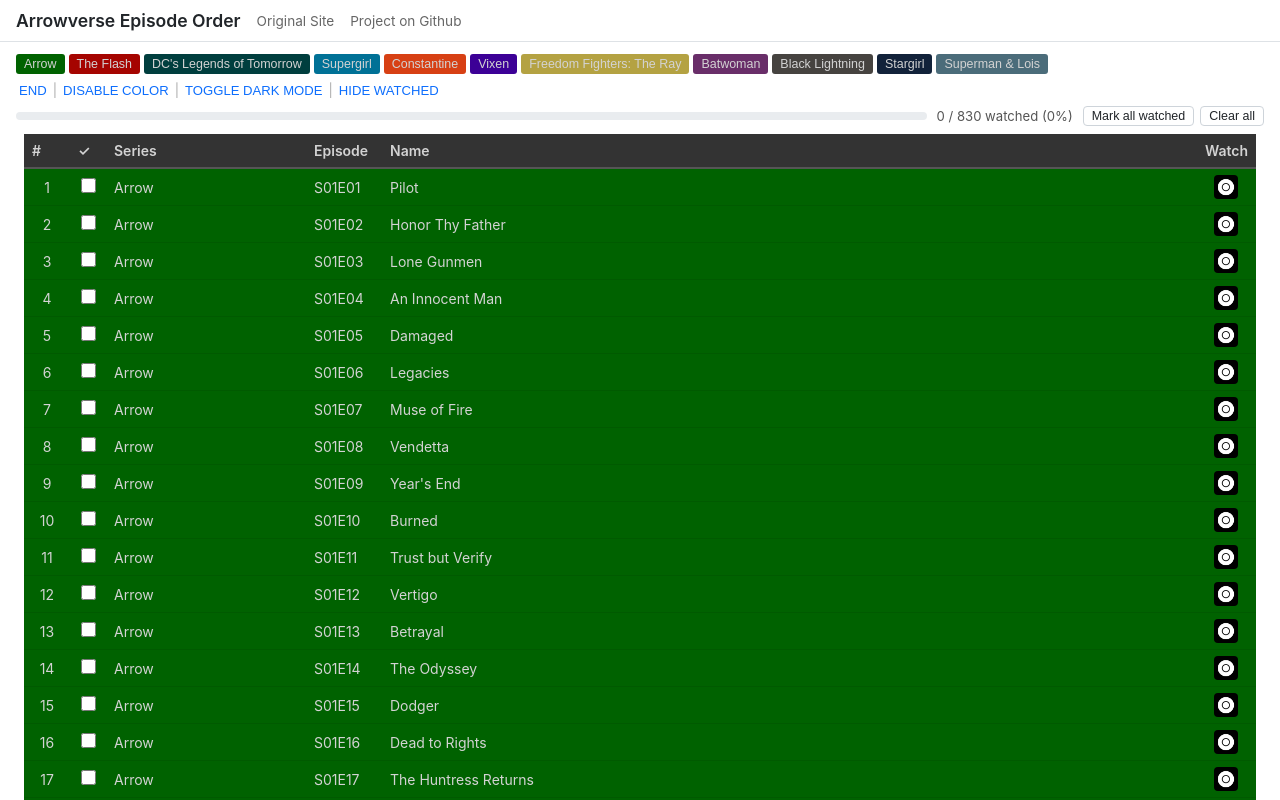
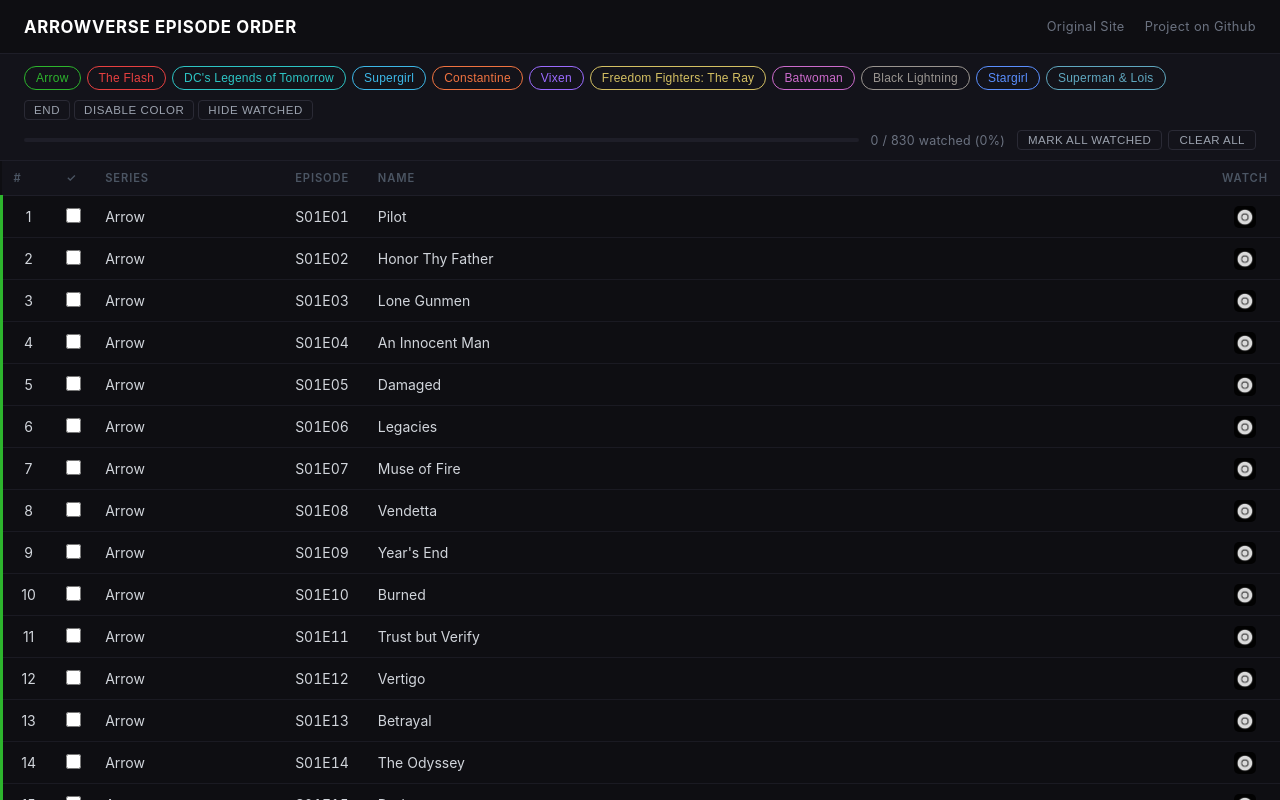
Before and after one commit to ayurisich/arrowverse-watchlist, a React (Vite) app: page / in a window 1280 px wide. Built offline with nearby package versions, Linux system fonts and the light colour scheme.

Commit message:
Premium streaming redesign: dark UI, accent borders, outlined pills

```diff
--- a/src/App.css
+++ b/src/App.css
@@ -7,13 +7,8 @@
 body {
   font-family: -apple-system, BlinkMacSystemFont, 'Segoe UI', Roboto, sans-serif;
   font-size: 14px;
-  color: #212529;
-  background: #fff;
-}
-
-body.dark-mode {
-  background: #2a2a2a;
-  color: #d3d3d3;
+  background: #0e0e12;
+  color: #e5e5e5;
 }
 
 .app {
@@ -23,159 +18,162 @@
   overflow: hidden;
 }
 
-/* Navbar */
+/* ── Navbar ─────────────────────────────────────────── */
 .navbar {
   display: flex;
   align-items: center;
-  padding: 10px 16px;
-  border-bottom: 1px solid #dee2e6;
-  gap: 16px;
-  flex-wrap: wrap;
-}
-
-.dark-mode .navbar {
-  border-color: #444;
-}
-
-.dark-mode .controls-wrap {
-  background: #2a2a2a;
+  padding: 0 24px;
+  height: 54px;
+  background: #0e0e12;
+  border-bottom: 1px solid #1e1e28;
+  flex-shrink: 0;
+  gap: 24px;
 }
 
 .navbar-brand {
-  font-size: 1.1rem;
-  font-weight: 600;
+  font-size: 1.05rem;
+  font-weight: 700;
+  letter-spacing: 0.04em;
+  text-transform: uppercase;
+  color: #fff;
   white-space: nowrap;
 }
 
 .navbar-links {
   display: flex;
-  gap: 16px;
+  gap: 20px;
+  margin-left: auto;
 }
 
 .navbar-links a {
-  color: #666;
+  color: #6b7280;
   text-decoration: none;
-  font-size: 0.85rem;
+  font-size: 0.8rem;
+  letter-spacing: 0.03em;
+  transition: color 0.15s;
 }
 
 .navbar-links a:hover {
-  text-decoration: underline;
+  color: #d1d5db;
 }
 
-.dark-mode .navbar-links a {
-  color: #aaa;
-}
-
-/* Controls */
+/* ── Controls strip ─────────────────────────────────── */
 .controls-wrap {
-  padding: 12px 16px 0;
-  background: #fff;
-  z-index: 1;
+  background: #13131a;
+  border-bottom: 1px solid #1e1e28;
+  padding: 12px 24px 10px;
+  flex-shrink: 0;
 }
 
 .filter-row {
   display: flex;
-  gap: 12px;
+  gap: 10px;
   align-items: flex-start;
   flex-wrap: wrap;
-  margin-bottom: 8px;
+  margin-bottom: 10px;
 }
 
 .series-filter {
   display: flex;
   flex-wrap: wrap;
-  gap: 4px;
+  gap: 6px;
   flex: 1;
 }
 
 .series-btn {
-  padding: 3px 8px;
-  border: none;
-  border-radius: 3px;
+  padding: 4px 11px;
+  border-radius: 20px;
   cursor: pointer;
-  font-size: 0.78rem;
-  color: #d3d3d3;
-  opacity: 1;
-  transition: opacity 0.15s;
+  font-size: 0.75rem;
+  font-weight: 500;
+  letter-spacing: 0.02em;
+  background: transparent;
+  border: 1.5px solid currentColor;
+  transition: opacity 0.15s, background 0.15s;
   white-space: nowrap;
 }
 
-.series-btn.excluded {
-  opacity: 0.3;
-  text-decoration: line-through;
+.series-btn:hover {
+  background: rgba(255,255,255,0.06);
 }
 
+.series-btn.excluded {
+  opacity: 0.2;
+}
 
-/* Toggle row */
+/* Series pill colors */
+.series-btn.arrow           { color: #2db52d; }
+.series-btn.flash           { color: #e84040; }
+.series-btn.legends         { color: #2dc5c5; }
+.series-btn.supergirl       { color: #3db8e8; }
+.series-btn.constantine     { color: #f07340; }
+.series-btn.vixen           { color: #9b6bff; }
+.series-btn.freedom-fighters{ color: #d4c063; }
+.series-btn.batwoman        { color: #cc6bcc; }
+.series-btn.black-lightning { color: #9a9590; }
+.series-btn.stargirl        { color: #5a8fff; }
+.series-btn.superman-and-lois { color: #60a8c0; }
+
+/* ── Toolbar row ─────────────────────────────────────── */
 .toggle-row {
   display: flex;
-  gap: 2px;
+  gap: 4px;
   align-items: center;
   flex-wrap: wrap;
-  margin-bottom: 8px;
-  font-size: 0.82rem;
+  margin-bottom: 10px;
 }
 
 .toggle-link {
   background: none;
-  border: none;
+  border: 1px solid #2a2a35;
+  border-radius: 4px;
   cursor: pointer;
-  color: #0d6efd;
-  padding: 0 3px;
-  font-size: 0.82rem;
-  text-decoration: none;
+  color: #9ca3af;
+  padding: 3px 9px;
+  font-size: 0.72rem;
+  font-weight: 500;
+  letter-spacing: 0.05em;
+  text-transform: uppercase;
+  transition: color 0.15s, border-color 0.15s, background 0.15s;
 }
 
 .toggle-link:hover {
-  text-decoration: underline;
+  color: #e5e5e5;
+  border-color: #444;
+  background: rgba(255,255,255,0.04);
 }
 
-.dark-mode .toggle-link {
-  color: #6ea8fe;
-}
+.sep { display: none; }
 
-.sep {
-  color: #aaa;
-  padding: 0 1px;
-}
-
-/* Progress bar */
+/* ── Progress bar ────────────────────────────────────── */
 .progress-wrap {
   display: flex;
   align-items: center;
-  gap: 10px;
-  margin-bottom: 8px;
+  gap: 12px;
   flex-wrap: wrap;
 }
 
 .progress-track {
   flex: 1;
   min-width: 120px;
-  height: 8px;
-  background: #e9ecef;
-  border-radius: 4px;
+  height: 4px;
+  background: #1e1e28;
+  border-radius: 2px;
   overflow: hidden;
-}
-
-.dark-mode .progress-track {
-  background: #444;
 }
 
 .progress-fill {
   height: 100%;
-  background: #198754;
-  border-radius: 4px;
-  transition: width 0.3s;
+  background: linear-gradient(90deg, #6366f1, #a78bfa);
+  border-radius: 2px;
+  transition: width 0.4s ease;
 }
 
 .progress-label {
-  font-size: 0.82rem;
+  font-size: 0.78rem;
+  color: #6b7280;
   white-space: nowrap;
-  color: #555;
-}
-
-.dark-mode .progress-label {
-  color: #aaa;
+  letter-spacing: 0.02em;
 }
 
 .progress-actions {
@@ -184,131 +182,141 @@
 }
 
 .small-btn {
-  padding: 2px 8px;
-  font-size: 0.78rem;
-  border: 1px solid #ced4da;
+  padding: 3px 10px;
+  font-size: 0.72rem;
+  font-weight: 500;
+  letter-spacing: 0.04em;
+  text-transform: uppercase;
+  border: 1px solid #2a2a35;
   border-radius: 4px;
-  background: #fff;
+  background: transparent;
   cursor: pointer;
-  color: #212529;
+  color: #9ca3af;
+  transition: color 0.15s, border-color 0.15s, background 0.15s;
 }
 
 .small-btn:hover {
-  background: #e9ecef;
+  color: #e5e5e5;
+  border-color: #444;
+  background: rgba(255,255,255,0.04);
 }
 
-.dark-mode .small-btn {
-  background: #333;
-  border-color: #555;
-  color: #d3d3d3;
-}
-
-.dark-mode .small-btn:hover {
-  background: #444;
-}
-
-/* Table */
+/* ── Table ───────────────────────────────────────────── */
 .table-wrap {
   flex: 1;
   overflow-y: auto;
   overflow-x: auto;
-  padding: 0 24px;
 }
 
 .ep-table {
   width: 100%;
   border-collapse: collapse;
-  margin: 0;
+}
+
+.ep-table thead {
+  position: sticky;
+  top: 0;
+  z-index: 10;
 }
 
 .ep-table thead tr {
-  background: #333;
-  color: #d3d3d3;
-}
-
-.dark-mode .ep-table thead tr {
-  background: #333;
+  background: #13131a;
+  border-bottom: 1px solid #1e1e28;
 }
 
 .ep-table th {
-  padding: 8px;
+  padding: 10px 12px;
   text-align: left;
+  font-size: 0.7rem;
   font-weight: 600;
-  border-bottom: 2px solid #555;
+  letter-spacing: 0.08em;
+  text-transform: uppercase;
+  color: #4b5563;
   white-space: nowrap;
 }
 
 .ep-table td {
-  padding: 6px 8px;
-  border-bottom: 1px solid rgba(0,0,0,0.08);
+  padding: 0 12px;
+  height: 42px;
+  vertical-align: middle;
+  border-bottom: 1px solid #1a1a22;
+  color: #d1d5db;
+  font-size: 0.875rem;
 }
 
-.dark-mode .ep-table td {
-  border-bottom-color: rgba(255,255,255,0.05);
+/* Row accent: left border colored by series */
+.episode {
+  border-left: 3px solid transparent;
+  transition: background 0.1s;
 }
 
-.episode {
-  color: #d3d3d3;
+.episode:hover {
+  background: rgba(255,255,255,0.03);
 }
 
 .episode.is-watched {
-  opacity: 0.45;
+  opacity: 0.28;
 }
 
-/* Series colors */
-.arrow { background-color: #006200; }
-.arrow:hover { background-color: #004e00; }
-.flash { background-color: #a50400; }
-.flash:hover { background-color: #910400; }
-.legends { background-color: #003e3e; }
-.legends:hover { background-color: #002a2a; }
-.supergirl { background-color: #007196; }
-.supergirl:hover { background-color: #005e82; }
-.constantine { background-color: #d74014; }
-.constantine:hover { background-color: #be3915; }
-.vixen { background-color: #3c0096; }
-.vixen:hover { background-color: #280082; }
-.freedom-fighters { background-color: #b4a242; }
-.freedom-fighters:hover { background-color: #a08e41; }
-.batwoman { background-color: #692e69; }
-.batwoman:hover { background-color: #470e47; }
-.black-lightning { background-color: #464340; }
-.black-lightning:hover { background-color: #383532; }
-.stargirl { background-color: #12223a; }
-.stargirl:hover { background-color: #120e3a; }
-.superman-and-lois { background-color: #4b6c7a; }
-.superman-and-lois:hover { background-color: #324951; }
+/* Series accent colors (left border) */
+.arrow            { border-left-color: #2db52d; }
+.flash            { border-left-color: #e84040; }
+.legends          { border-left-color: #2dc5c5; }
+.supergirl        { border-left-color: #3db8e8; }
+.constantine      { border-left-color: #f07340; }
+.vixen            { border-left-color: #9b6bff; }
+.freedom-fighters { border-left-color: #d4c063; }
+.batwoman         { border-left-color: #cc6bcc; }
+.black-lightning  { border-left-color: #9a9590; }
+.stargirl         { border-left-color: #5a8fff; }
+.superman-and-lois{ border-left-color: #60a8c0; }
 
-/* No-color mode: use a neutral dark */
-.ep-table .episode:not([class*="arrow"]):not([class*="flash"]):not([class*="legends"]):not([class*="supergirl"]):not([class*="constantine"]):not([class*="vixen"]):not([class*="freedom"]):not([class*="batwoman"]):not([class*="black-lightning"]):not([class*="stargirl"]):not([class*="superman"]) {
-  color: inherit;
-}
+/* ── Columns ─────────────────────────────────────────── */
+.col-num     { width: 48px; text-align: center; color: #4b5563; font-size: 0.78rem; }
+.col-watched { width: 36px; text-align: center; }
+.col-series  { width: 190px; }
+.col-ep      { width: 80px; white-space: nowrap; font-variant-numeric: tabular-nums; color: #6b7280; }
+.col-name    { }
+.col-stream  { width: 52px; text-align: center; }
 
-/* Columns */
-.col-num { width: 46px; text-align: center; }
-.col-watched { width: 36px; text-align: center; }
-.col-series { width: 200px; }
-.col-ep { width: 76px; white-space: nowrap; }
-.col-name { }
-.col-stream { width: 48px; text-align: center; }
-
-.stream-icon {
-  width: 24px;
-  height: 24px;
-  border-radius: 4px;
-  object-fit: cover;
-  vertical-align: middle;
-  transition: opacity 0.15s;
-}
-
-.stream-icon:hover {
-  opacity: 0.8;
-}
-
-/* Checkbox */
+/* ── Checkbox ────────────────────────────────────────── */
 .ep-table input[type="checkbox"] {
   cursor: pointer;
   width: 15px;
   height: 15px;
-  accent-color: #198754;
+  accent-color: #6366f1;
 }
+
+/* ── Stream icon ─────────────────────────────────────── */
+.stream-icon {
+  width: 22px;
+  height: 22px;
+  border-radius: 5px;
+  object-fit: cover;
+  vertical-align: middle;
+  opacity: 0.85;
+  transition: opacity 0.15s, transform 0.15s;
+}
+
+.stream-icon:hover {
+  opacity: 1;
+  transform: scale(1.1);
+}
+
+/* ── Scrollbar ───────────────────────────────────────── */
+.table-wrap::-webkit-scrollbar {
+  width: 6px;
+}
+
+.table-wrap::-webkit-scrollbar-track {
+  background: #0e0e12;
+}
+
+.table-wrap::-webkit-scrollbar-thumb {
+  background: #2a2a35;
+  border-radius: 3px;
+}
+
+.table-wrap::-webkit-scrollbar-thumb:hover {
+  background: #3a3a48;
+}
--- a/src/App.jsx
+++ b/src/App.jsx
@@ -66,14 +66,9 @@
 export default function App() {
   const [excludedSeries, setExcludedSeries] = useState(loadExcluded)
   const [colorEnabled, setColorEnabled] = useState(true)
-  const [darkMode, setDarkMode] = useState(false)
   const [watched, setWatched] = useState(loadWatched)
   const [showOnlyUnwatched, setShowOnlyUnwatched] = useState(false)
   const tableWrapRef = useRef(null)
-
-  useEffect(() => {
-    document.body.classList.toggle('dark-mode', darkMode)
-  }, [darkMode])
 
   useEffect(() => {
     if (watched.size === 0) return
@@ -159,11 +154,6 @@
           <button className="toggle-link" onClick={() => setColorEnabled(v => !v)}>
             {colorEnabled ? 'DISABLE COLOR' : 'ENABLE COLOR'}
           </button>
-          <span className="sep">|</span>
-          <button className="toggle-link" onClick={() => setDarkMode(v => !v)}>
-            TOGGLE DARK MODE
-          </button>
-          <span className="sep">|</span>
           <button className="toggle-link" onClick={() => setShowOnlyUnwatched(v => !v)}>
             {showOnlyUnwatched ? 'SHOW ALL' : 'HIDE WATCHED'}
           </button>
```
